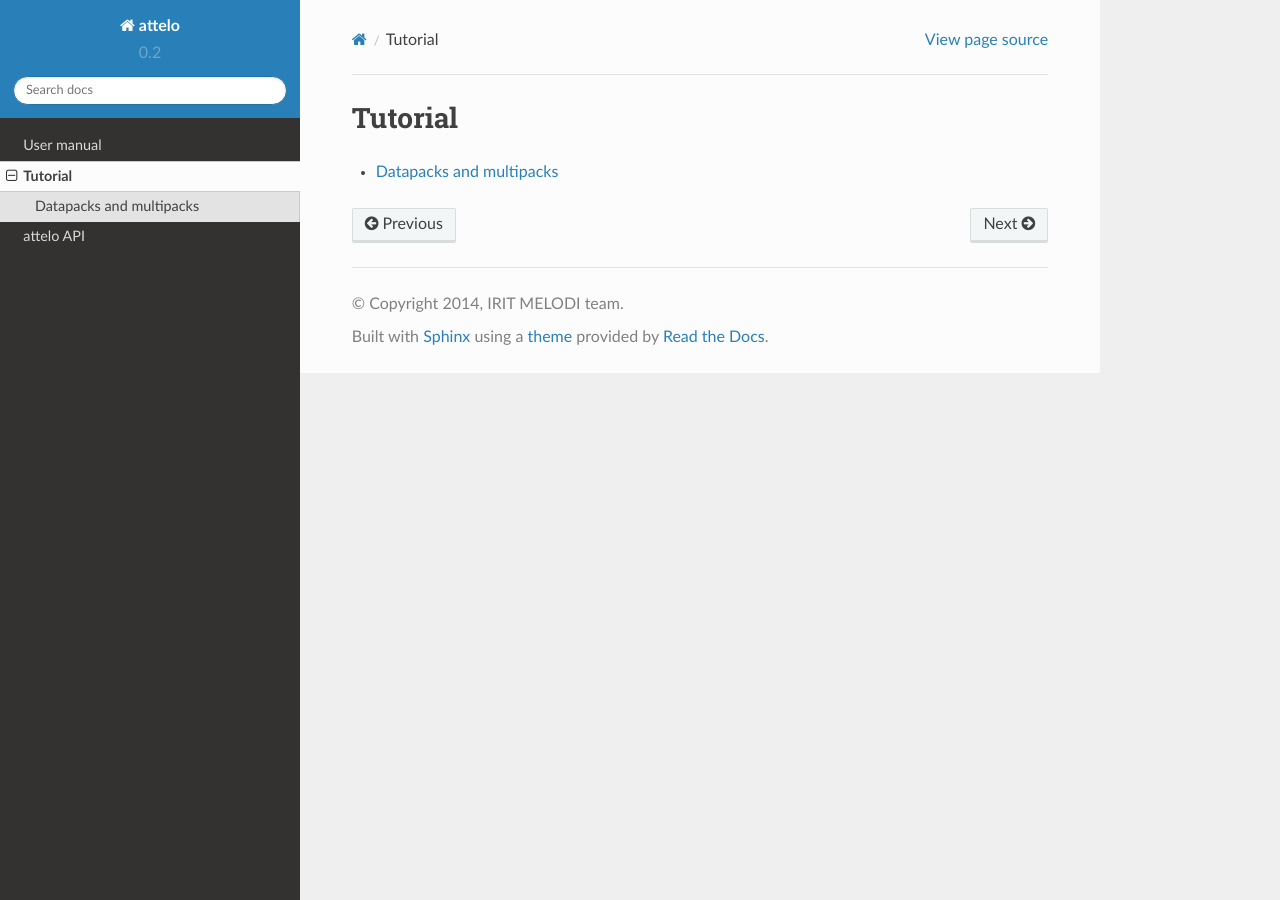
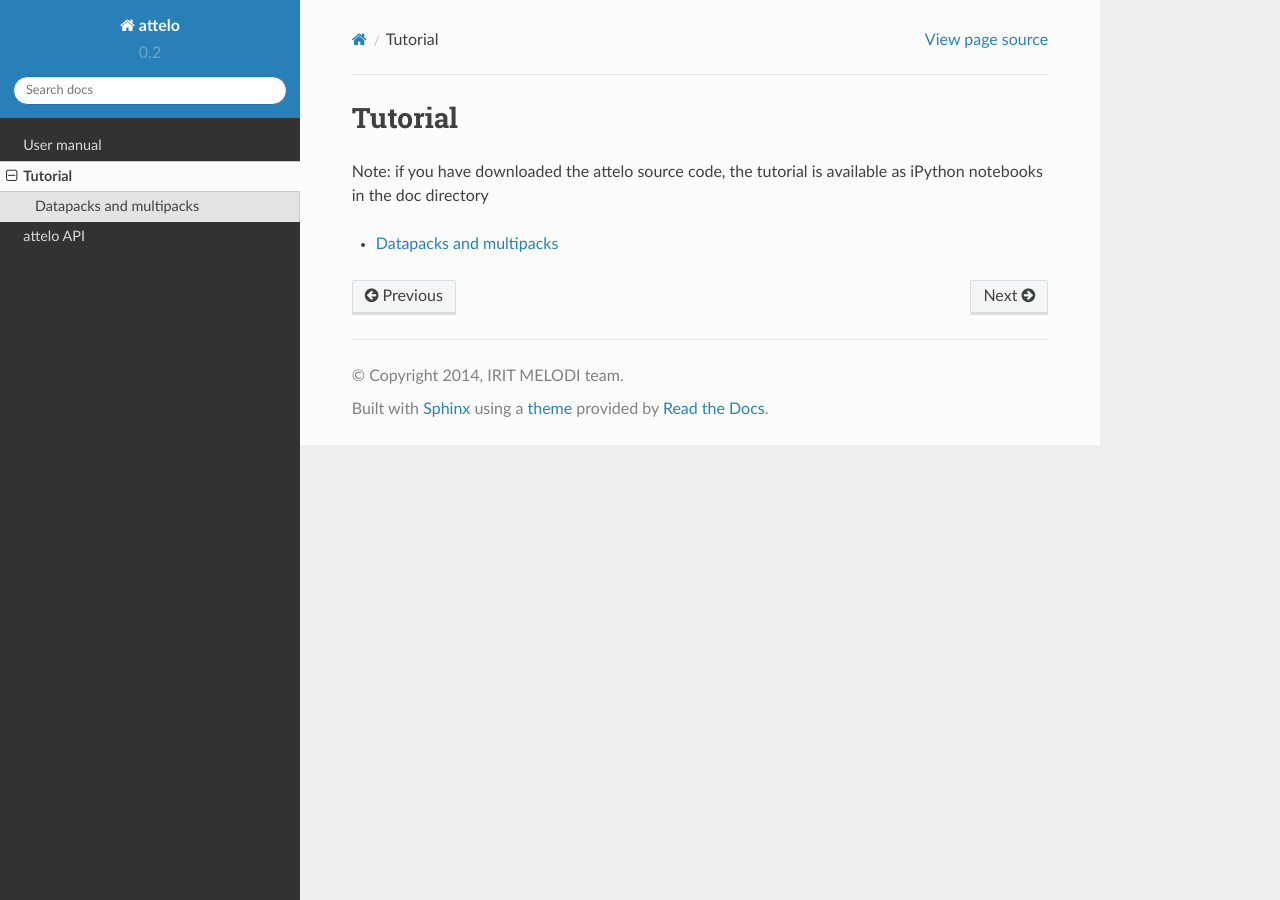
Before and after one commit to irit-melodi/attelo, a Sphinx documentation site: the page built from doc/tutorial.rst, in a window 1280 px wide. Built offline with Sphinx 7.4.7 and the Read the Docs theme 2.0.0, drawn with Linux system fonts in a browser that asks for light colours.

Commit message:
DOC point out that tutorials are notebooks

```diff
--- a/doc/tutorial.rst
+++ b/doc/tutorial.rst
@@ -1,5 +1,8 @@
 Tutorial
 ========
+
+Note: if you have downloaded the attelo source code, the tutorial is available
+as iPython notebooks in the doc directory
 
 .. toctree::
    :maxdepth: 2
```
